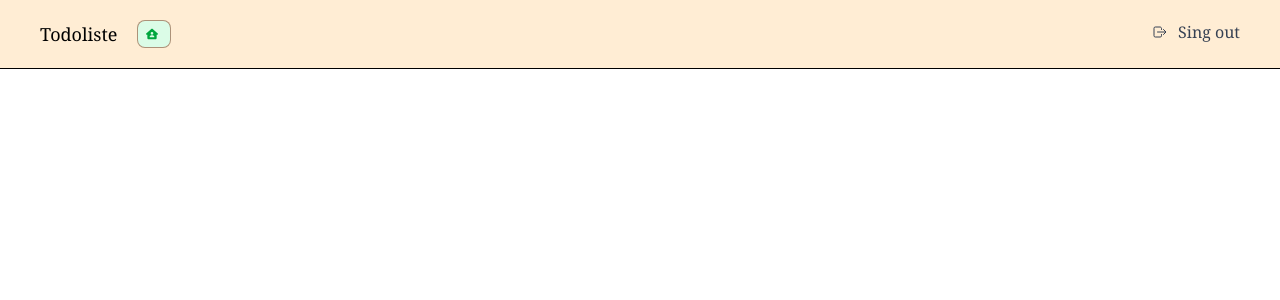
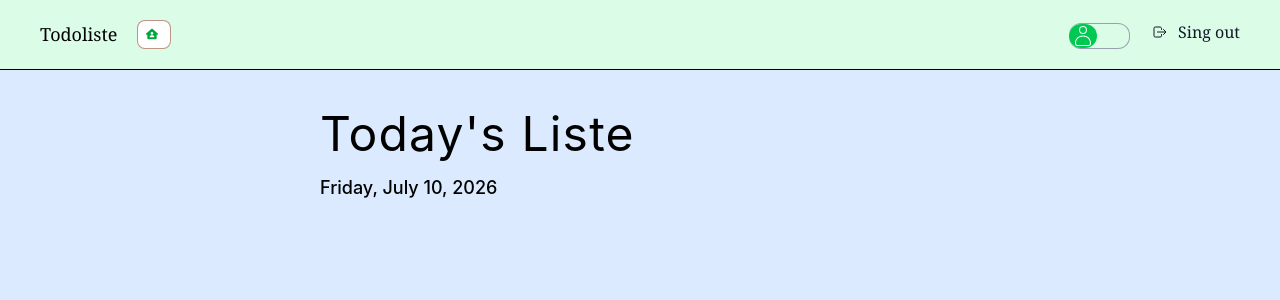
Before and after one commit to aymndev/tasks__, a React (Vite) app in the folder frontend/frontend/: page /tasks in a window 1280 px wide. Shown: the top 300 px of the page. Built offline with nearby package versions, Linux system fonts and the light colour scheme.

Commit message:
task page changes

```diff
--- a/frontend/frontend/src/components/NavBar.jsx
+++ b/frontend/frontend/src/components/NavBar.jsx
@@ -3,6 +3,7 @@ import { IoLogOutOutline } from "react-icons/io5";
 import { MdAdminPanelSettings } from "react-icons/md";
 import { useNavigate } from "react-router-dom";
 import { FaHouseUser } from "react-icons/fa6";
+import { CiUser } from "react-icons/ci";
 
 export default function NavBar() {
   const user = JSON.parse(localStorage.getItem('user'));
@@ -14,14 +15,17 @@ export default function NavBar() {
     navigate("/login")
   }
   return (
-    <div className='flex font-serif bg-orange-100   border-b-1 pt-5 pb-5 pr-10 pl-10 '>
+    <div className={`flex font-serif    border-b-1 pt-5 pb-5 pr-10 pl-10 ${user?.role === "admin"
+      ?"bg-orange-100"
+      :"bg-green-100"
+    } `}>
       <div className='flex flex-row gap-5 justify-between w-full'>
         <div className="flex flex-row gap-5">
           <h1 className='bonjustify-between w-fullt-bold text-lg  '>Todoliste</h1>
           <p
             className={`flex border-1 border-orange-900/50  pl-2 pt-1 pr-2 rounded-lg text-[12px] text-center  bg-orange-100' ${user?.role === "admin"
-                ? "bg-orange-100 text-orange-500 border-orange-900/50"
-                : "bg-green-100 text-green-600 border-green-900/50"
+                ? "bg-white text-orange-500 border-orange-900/50"
+                : "bg-white text-green-600 border-green-900/50"
               }
           `}>
             {user?.role === "admin" ? (
@@ -37,8 +41,9 @@ export default function NavBar() {
           </p>
 
         </div>
-        <div>
-          <button className="flex hover:border-b-1 border-balck text-gray-700 hover:text-black " onClick={handlingLogout} > <IoLogOutOutline className="h-4 mr-2  mt-1 text-xl " />Sing out</button>
+        <div className="flex gap-5">
+          <p className=" flex border-1 border-gray-400  border-l-0 text-sm mt-[3px] rounded-xl pl- pr-5 text-gray-600"><CiUser className="h-6 items-center mr-3 text-sm text-white bg-green-500 rounded-xl w-7"/>{user?.username}</p>
+          <button className="flex hover:border-b-1 border-balck text-gray-900 hover:text-black " onClick={handlingLogout} > <IoLogOutOutline className="h-4 mr-2  mt-1 text-xl " />Sing out</button>
         </div>
 
       </div>
--- a/frontend/frontend/src/pages/user/tasks.jsx
+++ b/frontend/frontend/src/pages/user/tasks.jsx
@@ -2,16 +2,34 @@ import React from 'react'
 import NavBar from '../../components/NavBar'
 
 export default function tasks() {
-  return (
-    <div>
-        <div>
-          <div>
-            <NavBar/>
+  const today = new Date()
+  const option = {
+    weekday: "long",
+    day: "numeric",
+    month: "long",
+    year: "numeric",
 
-          </div>
-        </div>
+  };
+  const formattedDate=today.toLocaleDateString('en-CB',option);
 
 
+  return (
+
+    <div className='flex flex-col min-h-screen'>
+
+      <NavBar />
+
+
+      <div className='flex pl-[20rem] flex-col flex-1 bg-blue-100 h-full w-full p-10 '>
+        <h1 className='tracking-wide text-4xl  md:text-5xl'>Today's Liste </h1>
+        <h1 className=' flex text-lg  pt-4 ] font-medium'>{formattedDate}</h1>
+      </div>
+      <div>
+
+      </div>
     </div>
+
+
+
   )
 }
```
